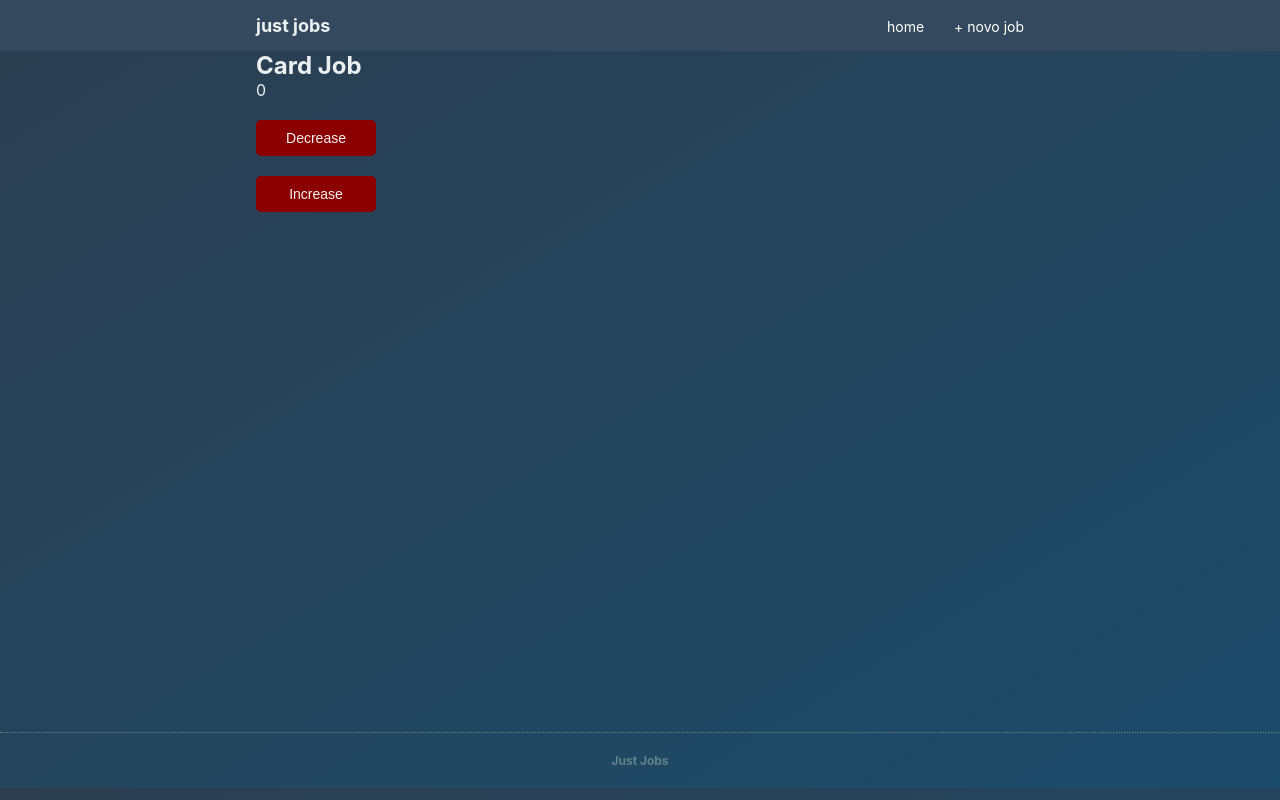
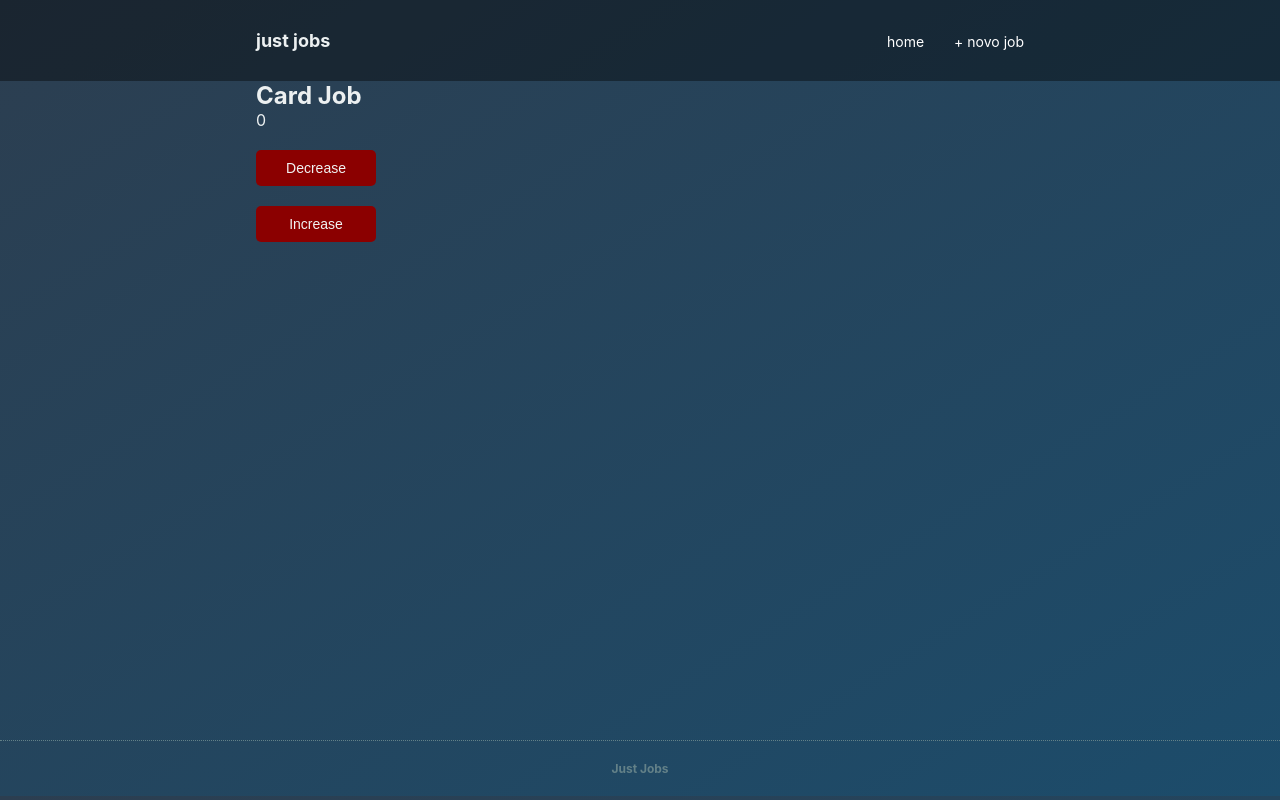
Before and after one commit to lucasoneves/just-jobs, a React (Create React App) app: page / in a window 1280 px wide. Built offline with nearby package versions, Linux system fonts and the light colour scheme.

Commit message:
Background color do header

```diff
--- a/src/components/AppHeader/AppHeader.js
+++ b/src/components/AppHeader/AppHeader.js
@@ -2,8 +2,8 @@ import React from "react";
 import styled from "styled-components";
 
 const HeaderApp = styled.header`
-  padding: 15px;
-  background: #34495e;
+  padding: 30px 15px;
+  background: rgba(0, 0, 0, 0.4);
 `;
 
 const Wrapper = styled.div`
--- a/src/container/Container.js
+++ b/src/container/Container.js
@@ -5,7 +5,8 @@ const ContainerWrapper = styled.div`
   max-width: 768px;
   margin: auto;
   padding: 0 15px;
-  height: calc(100vh - 62px - 57px);
+  // altura header + altura footer - altura da página
+  height: calc(100vh - (84px + 57px));
 `
 
 const container = (props) => {
```
